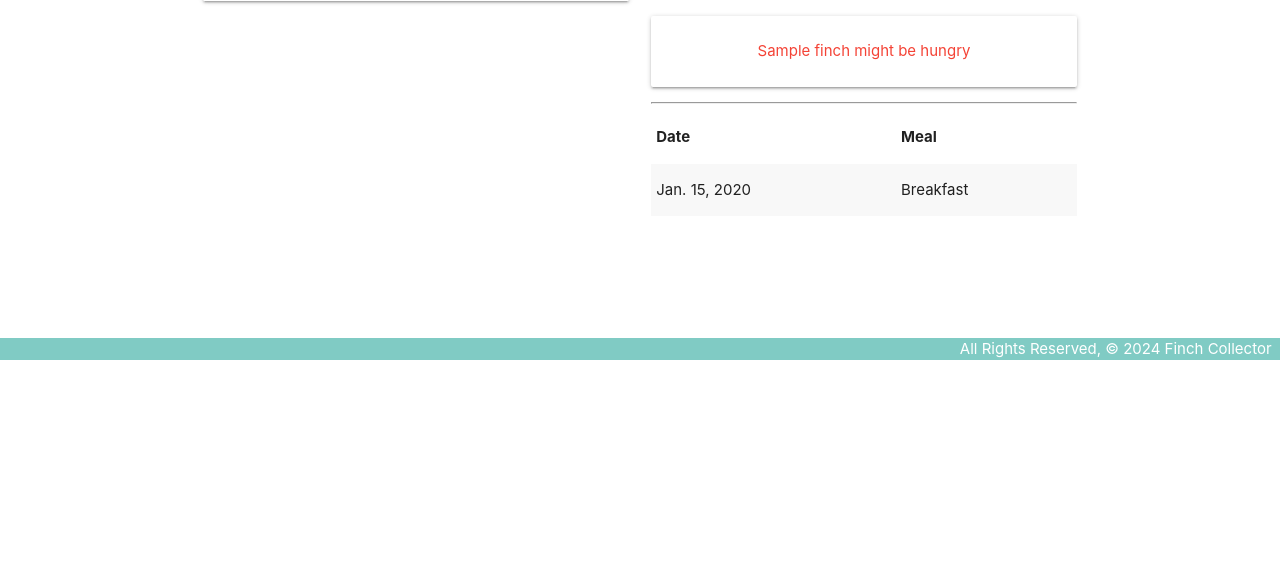
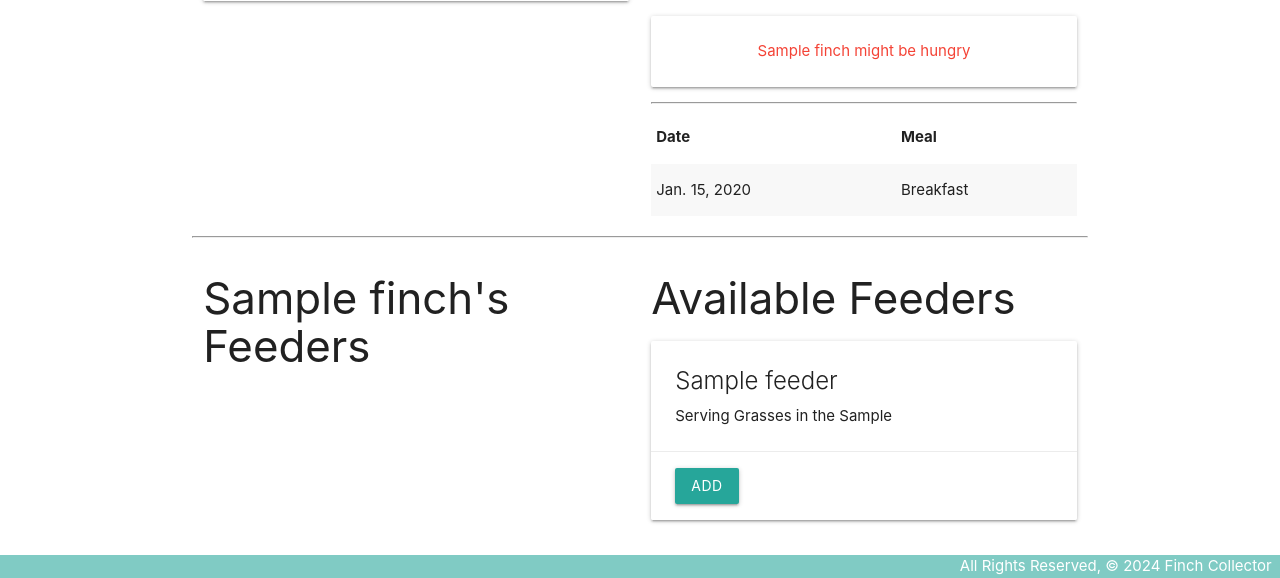
Before and after one commit to BeccaK8/finch-collector, a Django app: page /finches/1/ in a window 1280 px wide. Shown: the part 440-1018 px from the top of the page. Before the commit the page ends 800 px from the top, so only its background shows below. Run offline with Django 5.2, Linux system fonts and the light colour scheme; tables that the repository leaves empty hold one stand-in row (values such as "Sample post").

Commit message:
associate feeder to finch

```diff
--- a/main_app/models.py
+++ b/main_app/models.py
@@ -40,6 +40,8 @@
     description = models.TextField(max_length=250, default=None)
     color = models.CharField(max_length=100, default=None)
     size_inches = models.IntegerField()
+    # add the M:M relationship
+    feeders = models.ManyToManyField(Feeder)
 
     def __str__(self):
         return self.name
--- a/main_app/templates/finches/detail.html
+++ b/main_app/templates/finches/detail.html
@@ -60,6 +60,47 @@
         </div>
     </div>
 
+    <!-- Associated Feeder Section -->
+    <hr>
+    <div class="row">
+        <div class="col s6">
+            <h3>{{ finch.name }}'s Feeders</h3>
+            {% if finch.feeders.count %}
+                {% for feeder in finch.feeders.all %}
+                    <div class="card">
+                        <div class="card-content">
+                            <span class="card-title">{{ feeder.name }}</span>
+                            Serving {{ feeder.get_food_type_display }} in the {{ feeder.location }}
+                        </div>
+                    </div>
+                {% endfor %}
+            {% else %}
+                <h5>No Feeders</h5>
+            {% endif %}
+        </div>
+        <!-- Available feeders: feeders_finch_doesnt_have -->
+        <div class="col s6">
+            <h3>Available Feeders</h3>
+            {% for feeder in feeders.all %}
+                <div class="card">
+                    <div class="card-content">
+                        <span class="card-title">{{ feeder.name }}</span>
+                        Serving {{ feeder.get_food_type_display }} in the {{ feeder.location }}
+                    </div>
+                    <div class="card-action">
+                        <form action="{% url 'assoc_feeder' finch.id feeder.id %}" method="POST">
+                            {% csrf_token %}
+                            <button type="submit" class="btn">Add</button>
+                        </form>
+                    </div>
+                </div>
+            {% empty %}
+                <h5>{{finch.name}} Already Has All Feeders Available</h5>
+            {% endfor %}
+        </div>
+    </div>
+    <!-- End Associated Feeder Section -->
+
     <script>
         const dateEl = document.getElementById('id_date');
         // M is Materialize's global variable
--- a/main_app/urls.py
+++ b/main_app/urls.py
@@ -9,6 +9,7 @@
     path('finches/<int:pk>/update/', views.FinchUpdate.as_view(), name='finches_update'),
     path('finches/<int:pk>/delete/', views.FinchDelete.as_view(), name='finches_delete'),
     path('finches/<int:finch_id>/add_feeding/', views.add_feeding, name='add_feeding'),
+    path('finches/<int:finch_id>/assoc_feeder/<int:feeder_id>/', views.assoc_feeder, name='assoc_feeder'),
     path('finches/<int:finch_id>/', views.finches_detail, name='detail'),
 
     # feeder routes
--- a/main_app/views.py
+++ b/main_app/views.py
@@ -31,10 +31,18 @@
     #find one finch using its id
     finch = Finch.objects.get(id=finch_id)
 
+    # get the feeders not associated to the finch
+    id_list = finch.feeders.all().values_list('id')
+    feeders_finch_doesnt_have = Feeder.objects.exclude(id__in=id_list)
+
     #instantiate FeedingForm to be rendered in template
     feeding_form = FeedingForm()
 
-    return render(request, 'finches/detail.html', { 'finch': finch, 'feeding_form': feeding_form })
+    return render(request, 'finches/detail.html', {
+        'finch': finch,
+        'feeding_form': feeding_form,
+        'feeders': feeders_finch_doesnt_have
+    })
 
 # Save feeding and redirect
 def add_feeding(request, finch_id):
@@ -47,6 +55,10 @@
         new_feeding.save()
     return redirect('detail', finch_id=finch_id)
 
+# Associate Feeder to Finch
+def assoc_feeder(request, finch_id, feeder_id):
+    Finch.objects.get(id=finch_id).feeders.add(feeder_id)
+    return redirect('detail', finch_id=finch_id)
 
 # Create View - inheriting from CBV CreateView
 # Create new finches
```
Also changed, not shown: main_app/migrations/0004_finch_feeders_alter_feeder_food_type.py (added).
